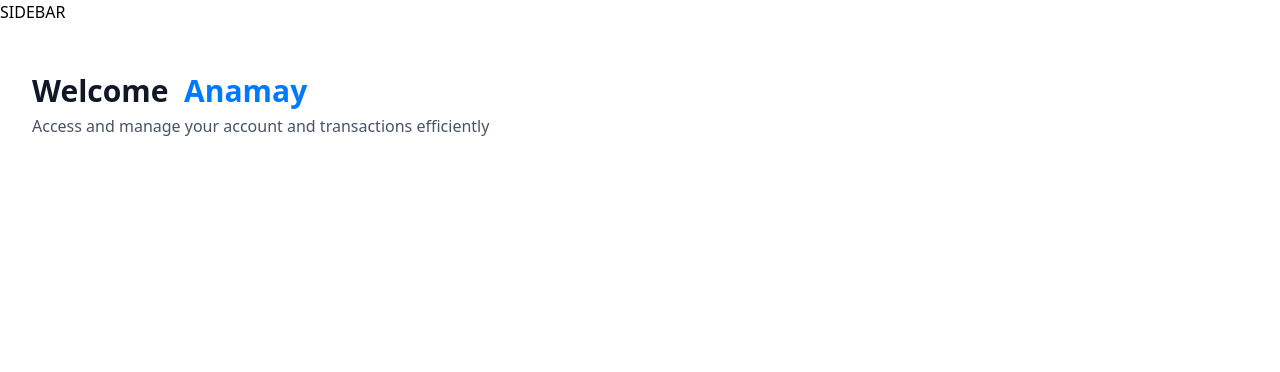
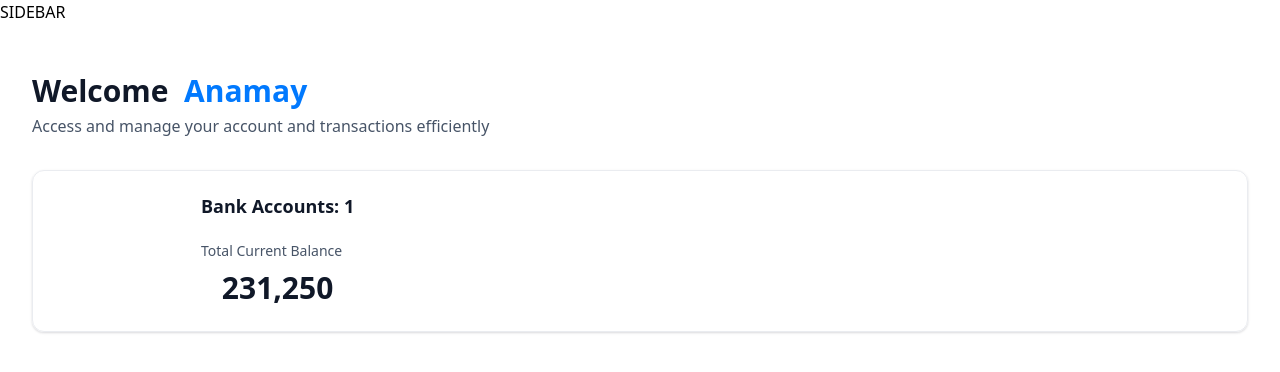
Before and after one commit to Anamay-Upreti/banking-app-next-js, a Next.js app: page / in a window 1280 px wide. Shown: the top 372 px of the page. Built offline with nearby package versions, Linux system fonts and the light colour scheme.

Commit message:
added-ui

```diff
--- a/app/(root)/page.tsx
+++ b/app/(root)/page.tsx
@@ -1,5 +1,7 @@
-import React from 'react'
-import HeaderBox from '@/components/HeaderBox'
+// Home.jsx
+import React from 'react';
+import HeaderBox from '@/components/HeaderBox';
+import TotalBalanceBox from '@/components/ui/TotalBalanceBox';
 
 const Home = () => {
   const loggedIn = { firstName: 'Anamay' };
@@ -11,13 +13,17 @@ const Home = () => {
             type="greeting"
             title="Welcome"
             user={loggedIn?.firstName || 'Guest'}
-         subtext="Access and manage
-          your account and transactions efficiently"
+            subtext="Access and manage your account and transactions efficiently"
+          />
+          <TotalBalanceBox
+            accounts={{}}
+            totalBanks={1}
+            totalCurrentBalance={231250} // Changed from totalCurrencyBalance to totalCurrentBalance
           />
         </header>
       </div>
     </section>
-  )
-}
+  );
+};
 
-export default Home
+export default Home;
--- /dev/null
+++ b/components/ui/AnimatedCounter.tsx
@@ -0,0 +1,13 @@
+"use client";
+import CountUp from 'react-countup';
+import React from 'react'
+
+const AnimatedCounter = ({ amount}: {amount:number}) => {
+  return (
+    <div>
+        <CountUp end = {amount}/>
+    </div>
+  )
+}
+
+export default AnimatedCounter
--- /dev/null
+++ b/components/ui/TotalBalanceBox.tsx
@@ -0,0 +1,44 @@
+// TotalBalanceBox.jsx
+import React from 'react';
+import { formatAmount } from '@/lib/utils';
+import CountUp from 'react-countup';
+import AnimatedCounter from './AnimatedCounter';
+
+interface TotalBalanceBoxProps {
+  accounts?: any[];
+  totalBanks: number;
+  totalCurrentBalance: number; // Changed from totalCurrencyBalance to totalCurrentBalance
+}
+
+const TotalBalanceBox: React.FC<TotalBalanceBoxProps> = ({
+  accounts = [],
+  totalBanks,
+  totalCurrentBalance, // Changed from totalCurrencyBalance to totalCurrentBalance
+}) => {
+  return (
+    <section className='total-balance'>
+      <div className='total-balance-chart'>
+        {/* doughnut chart */}
+      </div>
+      <div className='flex flex-col gap-6'>
+        <h2 className='header-2'>
+          Bank Accounts: {totalBanks}
+        </h2>
+        <div className='flex flex-col gap-2'>
+          <p className='total-balance-label'>
+            Total Current Balance
+          </p>
+          <p className='total-balance-amount flex-center gap-2'>
+          <AnimatedCounter
+          amount={totalCurrentBalance}
+          />
+
+
+          </p>
+        </div>
+      </div>
+    </section>
+  );
+};
+
+export default TotalBalanceBox;
--- a/lib/utils.ts
+++ b/lib/utils.ts
@@ -66,9 +66,9 @@ export const formatDateTime = (dateString: Date) => {
 };
 
 export function formatAmount(amount: number): string {
-  const formatter = new Intl.NumberFormat("en-US", {
+  const formatter = new Intl.NumberFormat("en-IN", {
     style: "currency",
-    currency: "USD",
+    currency: "INR",
     minimumFractionDigits: 2,
   });
 
--- a/package.json
+++ b/package.json
@@ -14,7 +14,9 @@
     "clsx": "^2.1.1",
     "lucide-react": "^0.378.0",
     "next": "14.2.3",
+    "query-string": "^9.0.0",
     "react": "^18",
+    "react-countup": "^6.5.3",
     "react-dom": "^18",
     "tailwind-merge": "^2.3.0",
     "tailwindcss-animate": "^1.0.7"
```
Also changed, not shown: 1 other file (tests, documents, lock files or other folders). Lines whose indentation alone changed are shown as unchanged.
